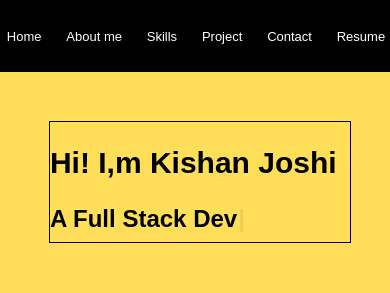
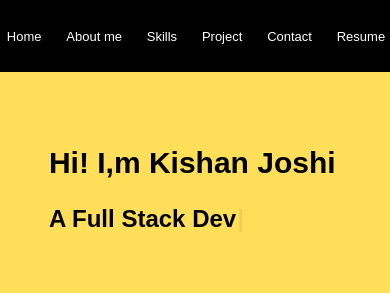
Before and after one commit to Kishan0431/Kishan0431.github.io, a React (Create React App) app: page / in a window 390 px wide. Shown: the top 293 px of the page. Built offline with nearby package versions, Linux system fonts and the light colour scheme.

Commit message:
responsive avatar

```diff
--- a/src/Styles/Profile.module.css
+++ b/src/Styles/Profile.module.css
@@ -35,7 +35,7 @@
     border-radius:18%;
   }
 
-  @media only screen and (max-width:700px) {
+  @media only screen and (max-width:420px){
     .Avatar_Container{
       display: grid;
       grid-template-columns: repeat(1,300px);
@@ -44,7 +44,7 @@
       min-height:95vh;
     }
     .Avatar_details{
-      border: 1px solid;
+      /* border: 1px solid; */
       width:100%;
       height:120px;
       margin-top:24%;
```
